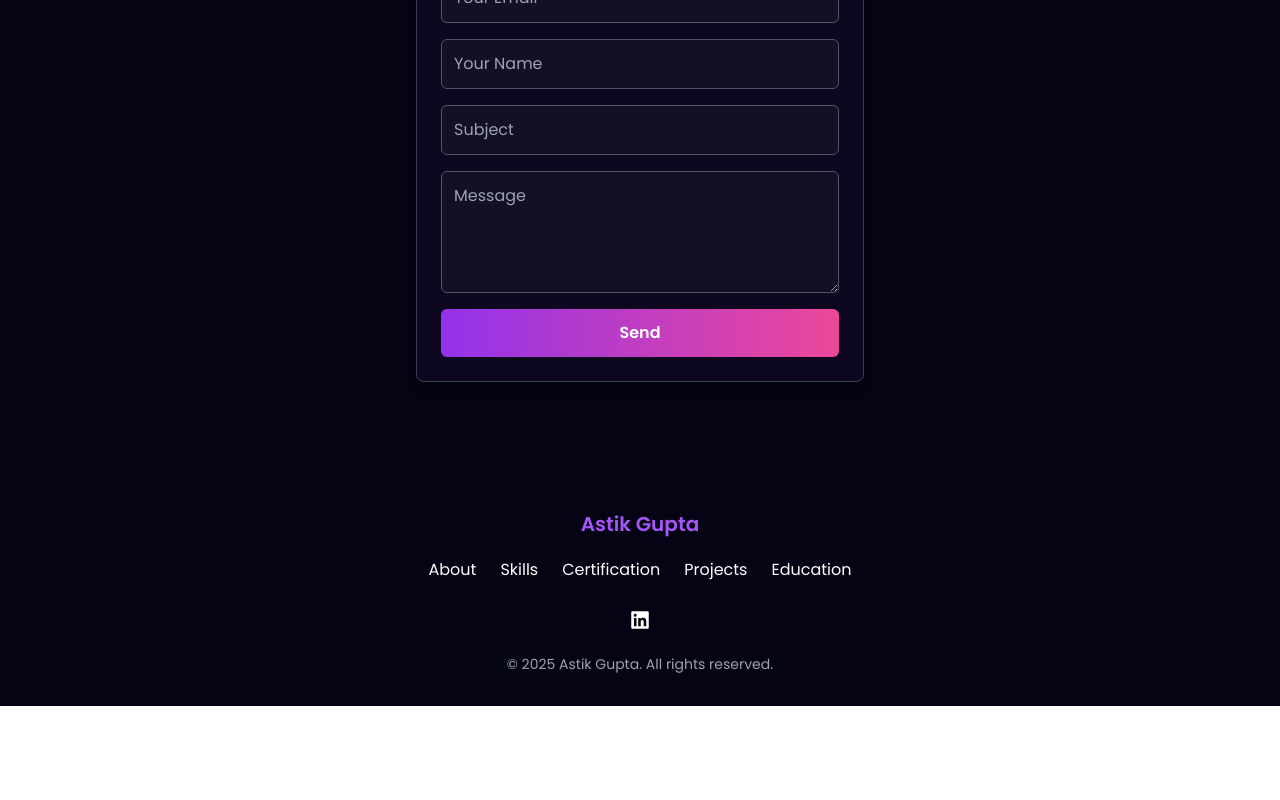
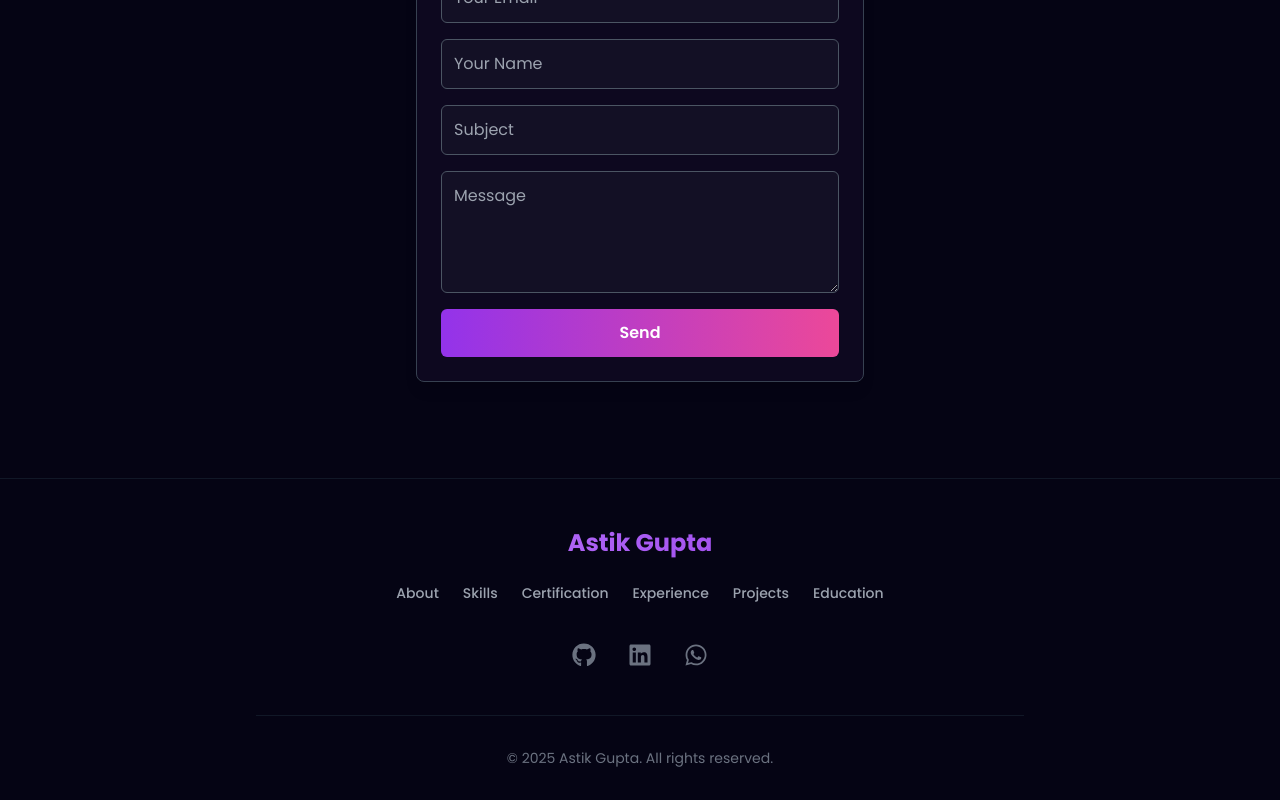
Before and after one commit to astikgupta/My_portfolio, a React (Vite) app: page / in a window 1280 px wide. Shown: the part 7581-8381 px from the top of the page. Before the commit the page ends 8287 px from the top, so only its background shows below. Built offline with nearby package versions, Linux system fonts and the light colour scheme.

Commit message:
fix: update WhatsApp number and modernize footer with social icons

```diff
--- a/src/components/Footer/Footer.jsx
+++ b/src/components/Footer/Footer.jsx
@@ -1,5 +1,5 @@
 import React from "react";
-import { FaFacebook, FaTwitter, FaLinkedin, FaInstagram, FaYoutube } from "react-icons/fa";
+import { FaGithub, FaLinkedin, FaWhatsapp } from "react-icons/fa";
 
 const Footer = () => {
   // Smooth scroll function
@@ -11,24 +11,27 @@ const Footer = () => {
   };
 
   return (
-    <footer className="text-white py-8 px-[12vw] md:px-[7vw] lg:px-[20vw]">
+    <footer className="text-white py-12 pb-8 px-[12vw] md:px-[7vw] lg:px-[20vw] border-t border-gray-900 bg-[#050414]">
       <div className="container mx-auto text-center">
         {/* Name / Logo */}
-        <h2 className="text-xl font-semibold text-purple-500">Astik Gupta</h2>
+        <h2 className="text-2xl font-bold text-transparent bg-clip-text bg-gradient-to-r from-purple-400 to-purple-600">
+          Astik Gupta
+        </h2>
 
         {/* Navigation Links - Responsive */}
-        <nav className="flex flex-wrap justify-center space-x-4 sm:space-x-6 mt-4">
+        <nav className="flex flex-wrap justify-center gap-6 mt-6">
           {[
             { name: "About", id: "about" },
             { name: "Skills", id: "skills" },
-            {  name: "Certification",id: "certificates"},
-            { name: "Projects", id: "projects" },
+            { name: "Certification", id: "certificates" },
+            { name: "Experience", id: "experience" },
+            { name: "Projects", id: "work" },
             { name: "Education", id: "education" },
           ].map((item, index) => (
             <button
               key={index}
               onClick={() => handleScroll(item.id)}
-              className="hover:text-purple-500 text-sm sm:text-base my-1"
+              className="text-gray-400 hover:text-purple-400 text-sm font-medium transition-colors duration-300"
             >
               {item.name}
             </button>
@@ -36,17 +39,30 @@ const Footer = () => {
         </nav>
 
         {/* Social Media Icons - Responsive */}
-        <div className="flex flex-wrap justify-center space-x-4 mt-6">
+        <div className="flex justify-center gap-8 mt-10">
           {[
-            { icon: <FaLinkedin />, link: "https://www.linkedin.com/in/astik-gupta-a625b1244/" },
-
+            {
+              icon: <FaGithub />,
+              link: "https://github.com/astikgupta",
+              hoverColor: "hover:text-white"
+            },
+            {
+              icon: <FaLinkedin />,
+              link: "https://www.linkedin.com/in/astik-gupta-a625b1244/",
+              hoverColor: "hover:text-[#0077B5]"
+            },
+            {
+              icon: <FaWhatsapp />,
+              link: "https://wa.me/916387701460",
+              hoverColor: "hover:text-[#25D366]"
+            },
           ].map((item, index) => (
             <a
               key={index}
               href={item.link}
               target="_blank"
               rel="noopener noreferrer"
-              className="text-xl hover:text-purple-500 transition-transform transform hover:scale-110"
+              className={`text-2xl text-gray-500 ${item.hoverColor} transition-all duration-300 transform hover:scale-125`}
             >
               {item.icon}
             </a>
@@ -54,9 +70,11 @@ const Footer = () => {
         </div>
 
         {/* Copyright Text */}
-        <p className="text-sm text-gray-400 mt-6">
-          © 2025 Astik Gupta. All rights reserved.
-        </p>
+        <div className="mt-12 pt-8 border-t border-gray-900">
+          <p className="text-sm text-gray-500">
+            © {new Date().getFullYear()} Astik Gupta. All rights reserved.
+          </p>
+        </div>
       </div>
     </footer>
   );
--- a/src/components/Navbar/Navbar.jsx
+++ b/src/components/Navbar/Navbar.jsx
@@ -148,7 +148,7 @@ const Navbar = () => {
                 <FaLinkedin size={24} />
               </a>
               <a
-                href="https://wa.me/9163877701460"
+                href="https://wa.me/916387701460"
                 target="_blank"
                 rel="noopener noreferrer"
                 className="text-gray-300 hover:text-[#25D366]"
```
